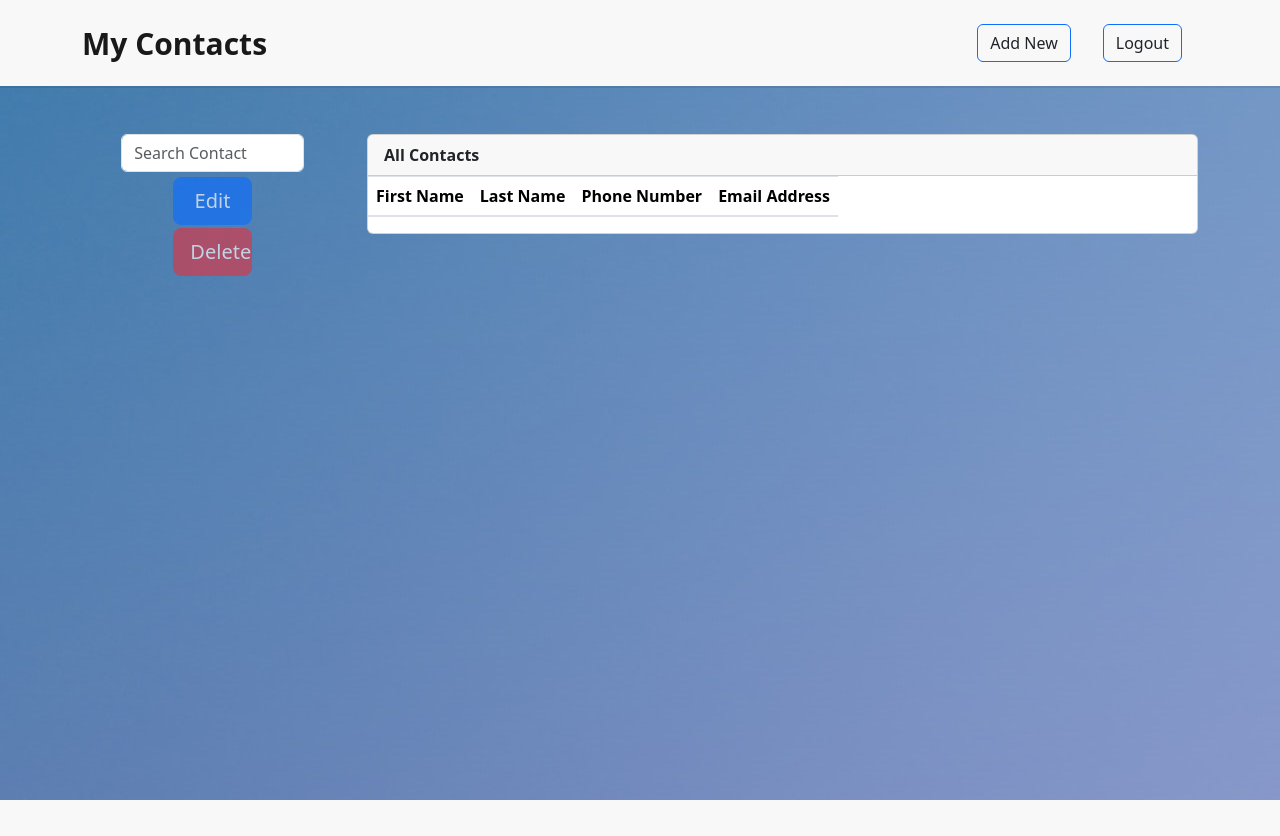
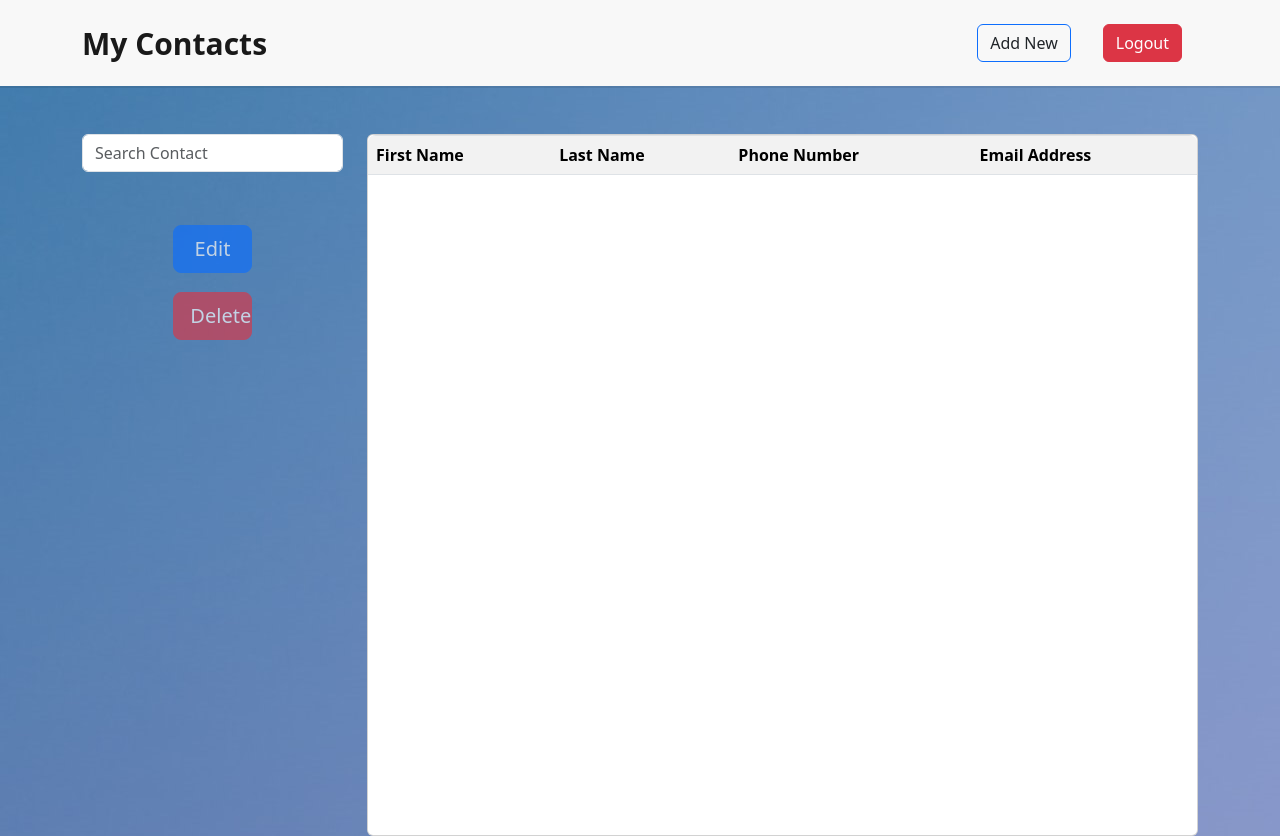
Before and after one commit to andyjhenriquez/SmallProjectGroup10COP4331C, a PHP site: page /indexHome.html in a window 1280 px wide. Before the commit the page ends 800 px from the top, so only its background shows below. Run offline with PHP 8.4, Linux system fonts and the light colour scheme; lists and menus that the app fills with data are empty; some libraries are stand-ins or nearby versions.

Commit message:
Changed Search and Table design

```diff
--- a/css/stylesHome.css
+++ b/css/stylesHome.css
@@ -4,7 +4,7 @@ div.displayButtons {
 }
 
 input[id=searchContact] {
-    width: 70%;
+    width: 100%;
 }
 
 button[type=button1] {
@@ -48,21 +48,33 @@ button[type=button4] {
     margin-bottom:15px;
 }
 
-div.displayTable {
-    border: 3px solid rgb(13, 110, 253);
-    border-radius: 12px;
-    padding: 0px;
+table td,
+table th {
+  text-overflow: ellipsis;
+  white-space: nowrap;
+  overflow: hidden;
+}
 
-    background-color: #ffffff;
+thead th {
+  color: darkgrey;
+}
 
-    height: 480px;
-    width: 140%;
-    margin-left:-15%;
-    margin-top:  25%;
+.card {
+  border-radius: .5rem;
+}
 
-    display: block;
-    overflow-y: auto;
+.table-scroll {
+  border-radius: .5rem;
 }
+
+.table-scroll table thead th {
+  font-size: 1.25rem;
+}
+thead {
+  top: 0;
+  position: sticky;
+}
+
 .table tbody>tr>td.middle {
 	vertical-align: middle;
 }
--- a/indexHome.html
+++ b/indexHome.html
@@ -37,7 +37,7 @@
       <div class="collapse navbar-collapse" id="navbarTogglerDemo02">
         <ul class="navbar-nav ml-auto">
           <li class="nav-item p-3"><a class="btn btn-outline-primary" data-bs-toggle="modal" data-bs-target="#exampleModalCenter">Add New</a></li>
-          <li class="nav-item p-3"><a class="btn btn-outline-primary" onclick="window.location.href='https://www.cop4331groupten.xyz';">Logout</a></li>
+          <li class="button4 p-3"><button class="btn btn-danger btn-l" onclick="window.location.href='https://www.cop4331groupten.xyz';">Logout</button></li>
         </ul>
       </div>
     </div>
@@ -48,13 +48,13 @@
     <div class="container">
       <div class="row">
         <div class="col-md-3">
-          <div class="row-6 d-flex justify-content-center align-items-center"> <!-- Search Contact input field -->
+          <div class="row-6 d-flex justify-content-center align-items-center mb-5"> <!-- Search Contact input field -->
             <input type="text" class="form-control" id="searchContact" placeholder="Search Contact">
           </div>
-          <div class="row-6 d-flex justify-content-center align-items-center"> <!-- Edit button -->
+          <div class="row-6 d-flex justify-content-center align-items-center mb-3"> <!-- Edit button -->
             <button type="button2" class="btn btn-primary btn-lg md-5" data-bs-toggle="modal" data-bs-target="#editModalCenter" disabled>Edit</button>
           </div>
-          <div class="row-6 d-flex justify-content-center align-items-center"> <!-- Delete button -->
+          <div class="row-6 d-flex justify-content-center align-items-center mb-3"> <!-- Delete button -->
             <button type="button3" class="btn btn-danger btn-lg md-5" data-bs-toggle="modal" data-bs-target="#deleteModalCenter" disabled>Delete</button>
           </div>
         </div><!-- /.col-md-3 -->
@@ -62,16 +62,17 @@
 
       <div class="col-md-9">
         <div class="card">
-          <div class="card-header"><strong>All Contacts</strong></div>
-            <table id="dataTable" class="table table-hover table-responsive">
-              <thead>
-                <tr>
-                  <th>First Name</th>
-                  <th>Last Name</th>
-                  <th>Phone Number</th>
-                  <th>Email Address</th>
-                </tr>
-              </thead>
+          <div class="card-body p-0">
+            <div class="table-responsive table-scroll" data-mdb-perfect-scrollbar="true" style="position: relative; height: 700px">
+              <table id="dataTable" class="table table-hover table-striped mb-0">
+                <thead">
+                  <tr>
+                    <th scope="col">First Name</th>
+                    <th scope="col">Last Name</th>
+                    <th scope="col">Phone Number</th>
+                    <th scope="col">Email Address</th>
+                  </tr>
+                </thead>
             </table> <!-- DATA TABLE -->
     </div>
   </div>
```
